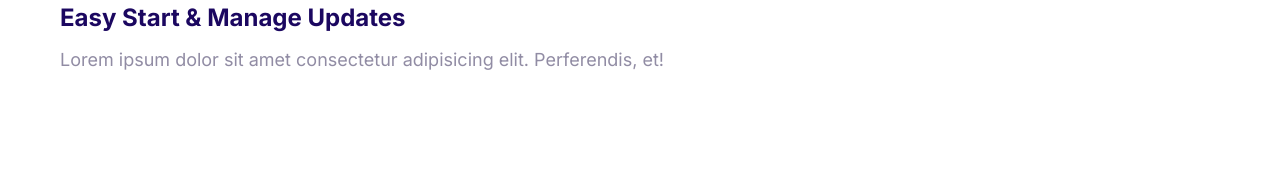
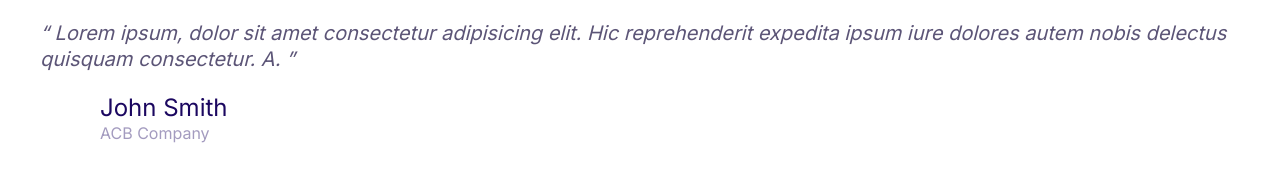
Before and after one commit to annie20/moshify, a plain HTML site: page index.html in a window 1280 px wide. Drawn offline with Linux system fonts and the light colour scheme.

Commit message:
Build the quotes.

```diff
--- a/css/styles.css
+++ b/css/styles.css
@@ -4,6 +4,7 @@
   --color-accent: #ff3400;
   --color-headings: #1b0760;
   --color-body: #918ca4;
+  --color-body-darker: #5c5577;
   --color-border: #ccc;
   --border-radius: 30px;
 }
@@ -386,3 +387,52 @@ a {
 .media__image {
   margin-top: 1rem;
 }
+
+/* Quotes */
+.quote {
+  color: var(--color-body-darker);
+  font-size: 3rem;
+  font-style: italic;
+  line-height: 1.3;
+}
+
+.quote__text::before {
+  content: open-quote;
+}
+
+.quote__text::after {
+  content: close-quote;
+}
+
+.quote__line {
+  position: relative;
+  bottom: 10px;
+}
+
+.quote__author {
+  font-size: 3rem;
+  font-weight: 500;
+  font-style: normal;
+  margin-bottom: 0;
+}
+
+.quote__organization {
+  color: var(--color-headings);
+  opacity: 40%;
+  font-size: 2rem;
+  font-style: normal;
+}
+
+@media screen and (min-width: 1024px) {
+  .quote {
+    font-size: 2rem;
+  }
+
+  .quote__author {
+    font-size: 2.4rem;
+  }
+
+  .quote__organization {
+    font-size: 1.6rem;
+  }
+}
--- a/index.html
+++ b/index.html
@@ -15,19 +15,25 @@
     <link rel="stylesheet" href="css/styles.css" />
   </head>
   <body>
+    <blockquote class="quote">
+      <p class="quote__text">
+        Lorem ipsum, dolor sit amet consectetur adipisicing elit. Hic
+        reprehenderit expedita ipsum iure dolores autem nobis delectus quisquam
+        consectetur. A.
+      </p>
+      <footer>
         <div class="media">
           <div class="media__image">
-        <svg class="icon icon--primary">
-          <use xlink:href="images/sprite.svg#growth"></use>
+            <svg class="icon icon--primary quote__line">
+              <use xlink:href="images/sprite.svg#line"></use>
             </svg>
           </div>
           <div class="media__body">
-        <h3 class="media__title">Easy Start & Manage Updates</h3>
-        <p>
-          Lorem ipsum dolor sit amet consectetur adipisicing elit. Perferendis,
-          et!
-        </p>
+            <h3 class="media__title quote__author">John Smith</h3>
+            <p class="quote__organization">ACB Company</p>
           </div>
         </div>
+      </footer>
+    </blockquote>
   </body>
 </html>
```
Lines whose indentation alone changed are shown as unchanged.
